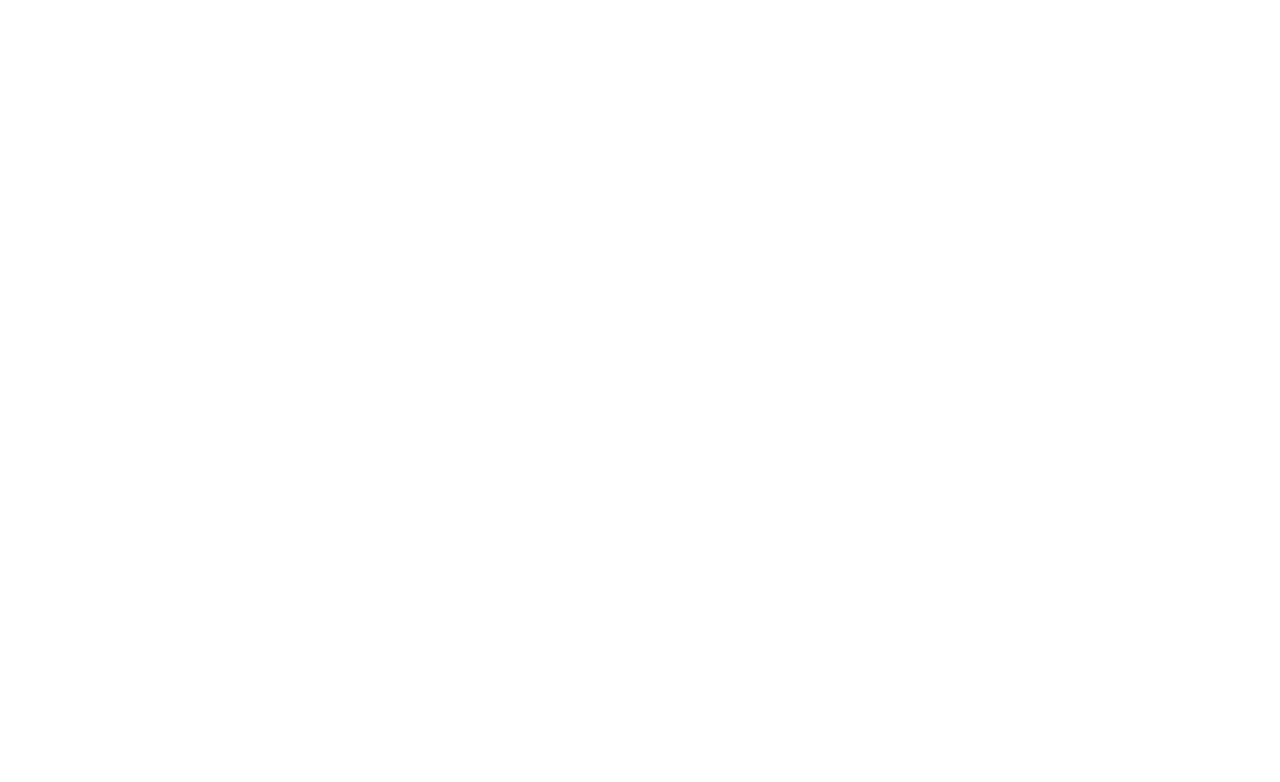
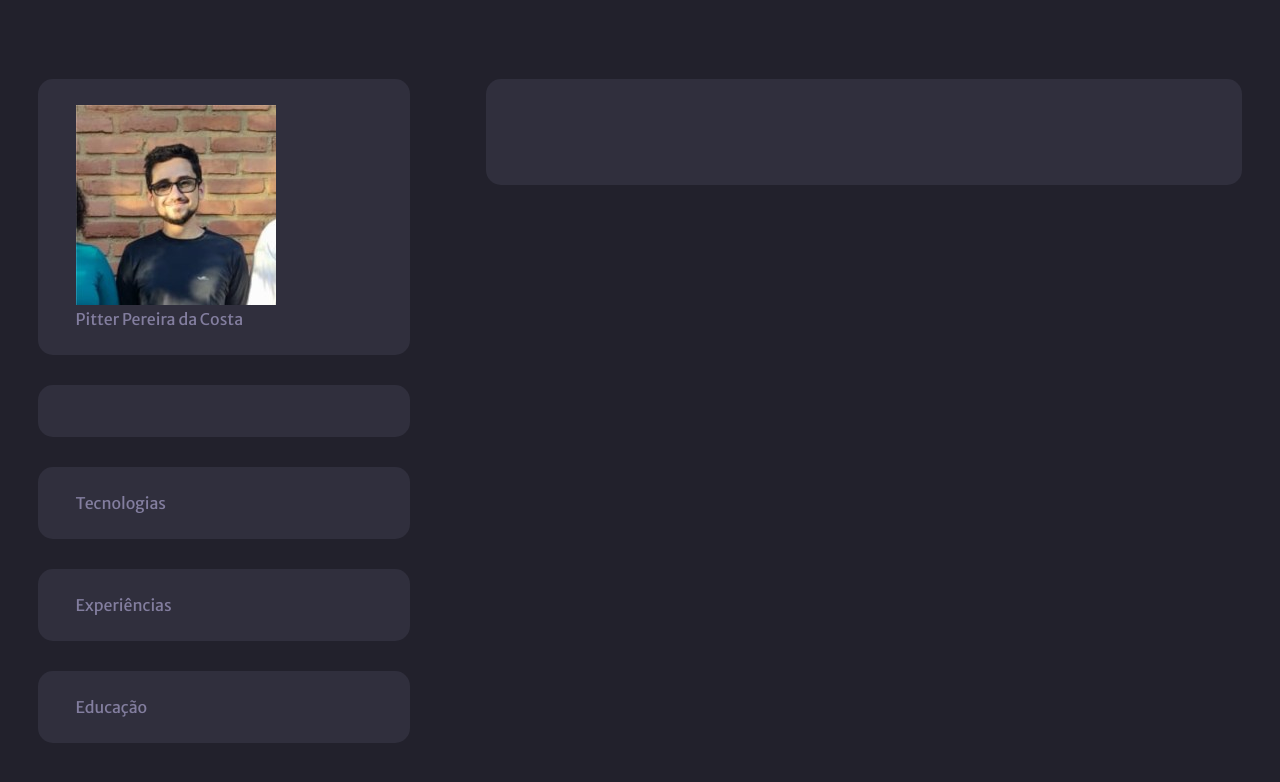
Before and after one commit to pitterpereira/desafios-rocketseat, a plain HTML site: page 1 - Portfolio/index.html in a window 1280 px wide. Drawn offline with Linux system fonts and the light colour scheme.

Commit message:
Incrementos no projeto

```diff
--- a/1 - Portfolio/index.html
+++ b/1 - Portfolio/index.html
@@ -0,0 +1,77 @@
+<!DOCTYPE html>
+<html lang="en">
+<head>
+    <meta charset="UTF-8">
+    <meta http-equiv="X-UA-Compatible" content="IE=edge">
+    <meta name="viewport" content="width=device-width, initial-scale=1.0">
+
+    <title>Desafio Rocketseat - 1 - Portfolio</title>
+
+    <!-- Favicon -->
+
+    <link rel="shortcut icon" href="./assets/favicon.ico" type="image/x-icon">
+
+    <!-- CSS -->
+
+    <link rel="stylesheet" href="./styles/style.css">
+
+    <!-- Fontes -->
+
+    <link rel="preconnect" href="https://fonts.googleapis.com">
+    <link rel="preconnect" href="https://fonts.gstatic.com" crossorigin>
+    <link href="https://fonts.googleapis.com/css2?family=Merriweather+Sans:wght@400;500;700&display=swap" rel="stylesheet">
+
+</head>
+<body>
+
+    <main>
+
+        <section id="content-sidebar">
+
+            <div class="frame perfil">
+
+                <img id="img-perfil" src="./assets/perfilzim.jpg" alt="Rapaz de óculos com uma parede de tijolos de fundo">
+
+                <p id="perfil-nome">Pitter Pereira da Costa</p>
+
+                <p id="perfil-descricao"></p>
+
+            </div>
+
+            <div class="frame links">
+
+            </div>
+
+            <div class="frame techs">
+
+                <p class="frame-titulo">Tecnologias</p>
+
+            </div>
+
+            <div class="frame lista">
+
+                <p class="frame-titulo">Experiências</p>
+
+            </div>
+
+            <div class="frame lista">
+
+                <p class="frame-titulo">Educação</p>
+
+            </div>
+
+        </section>
+
+        <section id="content-middle">
+
+            <div class="frame">
+
+            </div>
+
+        </section>
+
+    </main>
+
+
+</body>
+</html>
--- a/1 - Portfolio/styles/style.css
+++ b/1 - Portfolio/styles/style.css
@@ -0,0 +1,82 @@
+:root {
+    --body-bg-color: #22212C;
+    --text-color: #837E9F;
+    --bg-cards: #302F3D;
+    --bg-techs: #CB92B1;
+}
+
+/*
+
+        Estruturas
+
+*/
+
+* {
+    margin: 0;
+    padding: 0;
+    box-sizing: border-box;
+
+    color: var(--text-color);
+    font-family: 'Merriweather Sans', sans-serif;
+}
+
+main {
+    height: 100vh;
+    width: 100vw;
+
+    background-color: var(--body-bg-color);
+
+    display: flex;
+    align-items: center;
+}
+
+/*
+
+        Ids
+
+*/
+
+#content-sidebar {
+    height: inherit;
+    width: 35%;
+
+    padding: 5% 3%;
+
+    display: flex;
+    flex-direction: column;
+    align-items: center;
+}
+
+#content-middle {
+    height: inherit;
+    width: 65%;
+
+    padding: 5% 3%;
+
+    display: flex;
+    flex-direction: column;
+    align-items: center;
+
+}
+
+/*
+
+        Classes
+
+*/
+
+.frame {
+    width: 100%;
+
+    margin: 15px 0;
+
+    padding: 7% 10%;
+
+    border-radius: 15px;
+
+    background-color: var(--bg-cards);
+}
+
+.frame-titulo {
+
+}
--- a/2 - Social Tree/styles/style.css
+++ b/2 - Social Tree/styles/style.css
@@ -4,6 +4,12 @@
 
   --fonte-poppins: 'Poppins', sans-serif;
 }
+
+/*
+
+        Estruturas
+
+*/
 
 * {
     margin: 0;
--- a/3 - RocketNews/styles.css/style.css
+++ b/3 - RocketNews/styles.css/style.css
@@ -8,6 +8,12 @@
     --spartan: 'League Spartan', sans-serif;
     --work-sans: 'Work Sans', sans-serif;
 }
+
+/*
+
+        Estruturas
+
+*/
 
 * {
     margin: 0;
```
Also changed, not shown: 1 - Portfolio/assets/perfilzim.jpg (added).
